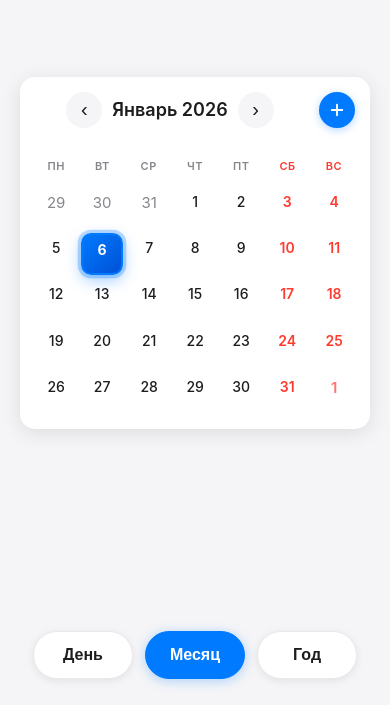
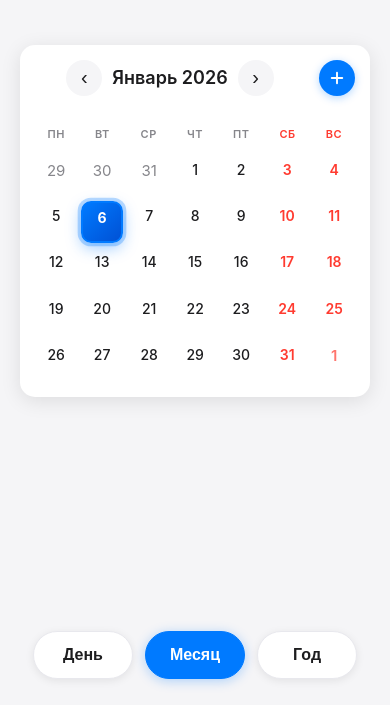
Before and after one commit to AdilBikeev/clock-calendar, a React (Vite) app: page / in a window 390 px wide. Shown: the part 139-844 px from the top of the page. Built offline with nearby package versions, Linux system fonts and the light colour scheme.

Commit message:
Пофиксил адаптивность отображения представлений календаря

```diff
--- a/src/App.css
+++ b/src/App.css
@@ -6,6 +6,14 @@
   justify-content: center;
   align-items: center;
   padding: 10px;
-  padding-bottom: 70px;
+  /* padding-bottom учитывает навигационную панель + отступ снизу белого квадрата (равный padding-top навигационной панели) */
+  padding-bottom: calc(90px + 20px + 10px); /* навигационная панель (90px) + отступ (20px) + нижний padding (10px) */
   box-sizing: border-box;
 }
+
+@media (max-width: 768px) {
+  .app {
+    /* padding-bottom учитывает навигационную панель + отступ снизу белого квадрата (равный padding-top навигационной панели) + safe area */
+    padding-bottom: calc(100px + 24px + 10px + env(safe-area-inset-bottom, 0px)); /* навигационная панель (100px) + отступ (24px) + нижний padding (10px) + safe area */
+  }
+}
--- a/src/components/CalendarApp.css
+++ b/src/components/CalendarApp.css
@@ -5,7 +5,8 @@
   padding: 15px;
   width: 100%;
   max-width: 800px;
-  max-height: 100%;
+  /* Высота viewport минус навигационная панель (90px) минус отступы #root (20px) минус отступ снизу (20px, равен padding-top навигационной панели) */
+  max-height: calc(100vh - 90px - 20px - 20px);
   display: flex;
   flex-direction: column;
   transition: all 0.3s ease;
@@ -13,10 +14,22 @@
   position: relative;
   overflow: hidden;
   box-sizing: border-box;
-  margin: auto;
+  margin-bottom: 20px; /* Отступ снизу, равный padding-top навигационной панели */
+}
+
+.calendar-app:has(.year-view) {
+  margin-top: 48px;
+  margin-bottom: 0px;
+}
+
+.calendar-app:has(.month-view) {
+  /* Для месячного календаря убираем margin-bottom для правильного центрирования */
+  margin-bottom: 0;
 }
 
 .calendar-app:has(.day-view) {
+  margin-top: 48px;
+  margin-bottom: 0px;
   overflow: visible;
 }
 
@@ -223,6 +236,25 @@
 }
 
 @media (max-width: 768px) {
+  .calendar-app {
+    /* Используем 100dvh для мобильных (динамический viewport) */
+    /* Высота viewport минус навигационная панель (100px) минус отступы #root (20px) минус отступ снизу (24px, равен padding-top навигационной панели) минус safe area */
+    max-height: calc(100dvh - 100px - 20px - 24px - env(safe-area-inset-bottom, 0px));
+    margin-bottom: 24px; /* Отступ снизу, равный padding-top навигационной панели */
+  }
+
+  /* Fallback для браузеров без поддержки 100dvh */
+  @supports not (height: 100dvh) {
+    .calendar-app {
+      max-height: calc(100vh - 100px - 20px - 24px - env(safe-area-inset-bottom, 0px));
+    }
+  }
+
+  /* Для месячного календаря на мобильных также убираем margin-bottom */
+  .calendar-app:has(.month-view) {
+    margin-bottom: 0;
+  }
+
   .calendar-add-event-btn-header {
     display: flex;
     width: 36px;
```
